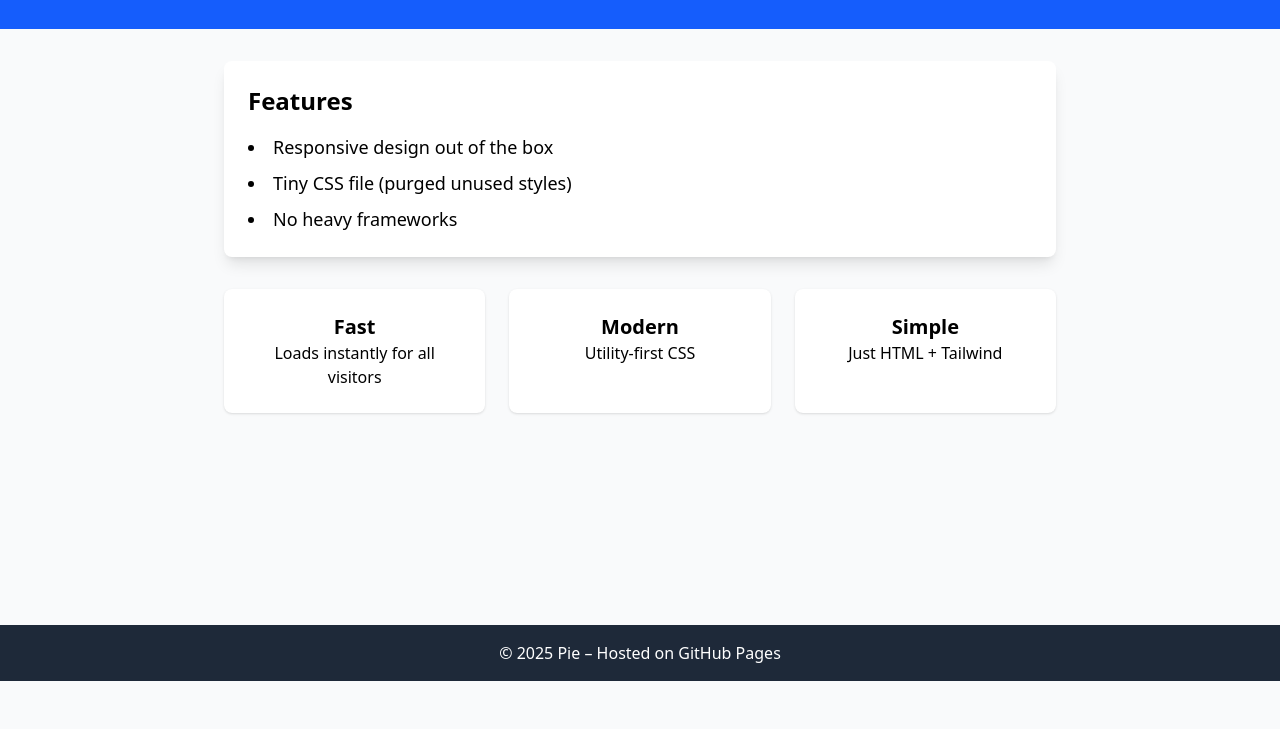
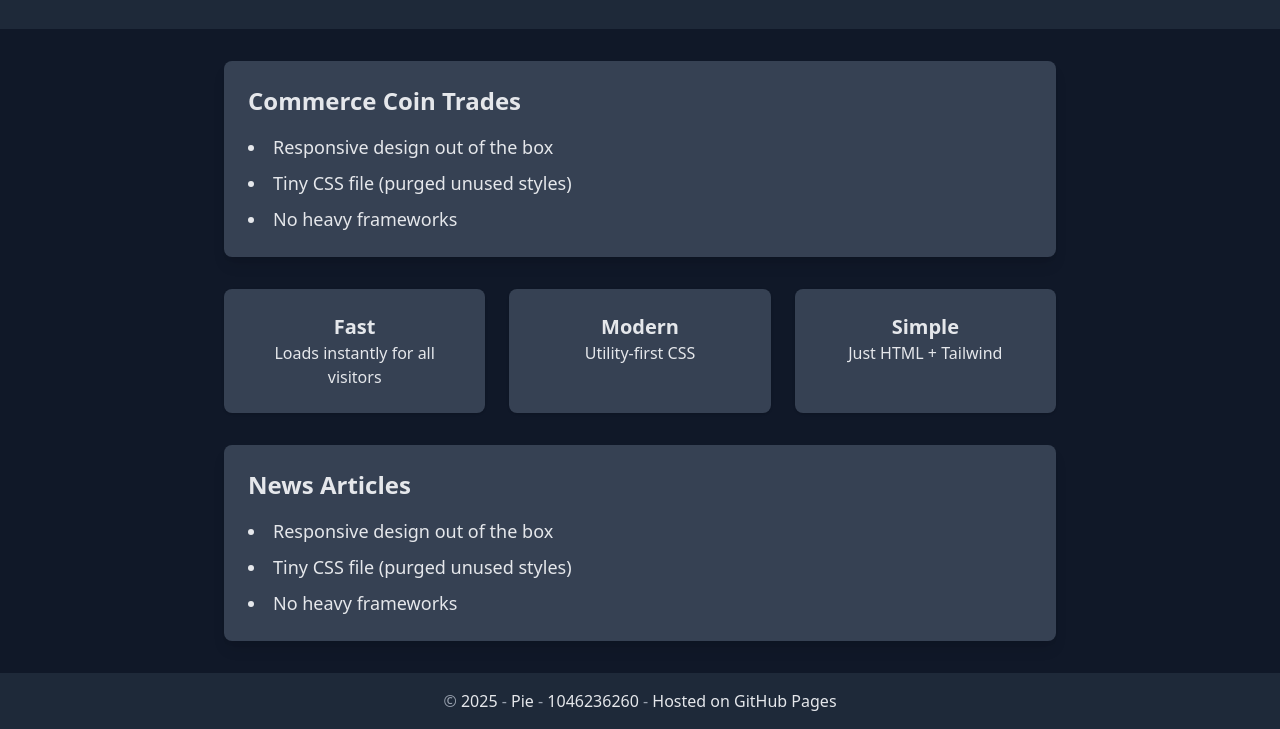
Before and after one commit to ftwpie/ftwpie.github.io, a plain HTML site: page index.html in a window 1280 px wide. Shown: the part 119-848 px from the top of the page. Before the commit the page ends 800 px from the top, so only its background shows below. Drawn offline with Linux system fonts and the light colour scheme.

Commit message:
one more

```diff
--- a/index.html
+++ b/index.html
@@ -8,17 +8,18 @@
   <!-- Link to the built, minified Tailwind CSS (super small!) -->
   <link href="./css/output.css" rel="stylesheet">
 </head>
-<body class="min-h-full bg-gray-50 flex flex-col items-center justify-center">
+<body class="min-h-full bg-gray-900 text-gray-200 flex flex-col items-center justify-center">
 
-  <header class="w-full bg-blue-600 text-white py-8 text-center">
+  <header class="w-full bg-gray-800 py-8 text-center">
     <h1 class="text-4xl font-bold">Where Winds Meet Tools</h1>
     <p class="mt-4 text-xl">Built with Tailwind CSS – fast and lightweight</p>
   </header>
 
   <main class="flex-1 max-w-4xl mx-auto p-8">
+
     <!-- Add your content here with Tailwind classes -->
-    <section class="bg-white shadow-lg rounded-lg p-6 mb-8">
-      <h2 class="text-2xl font-semibold mb-4">Features</h2>
+    <section class="bg-gray-700 shadow-lg rounded-lg p-6 mb-8">
+      <h2 class="text-2xl font-semibold mb-4">Commerce Coin Trades</h2>
       <ul class="list-disc list-inside space-y-2">
         <li class="text-lg">Responsive design out of the box</li>
         <li class="text-lg">Tiny CSS file (purged unused styles)</li>
@@ -27,28 +28,44 @@
     </section>
 
     <!-- Example card -->
-    <div class="grid grid-cols-1 md:grid-cols-3 gap-6">
-      <div class="bg-white shadow rounded-lg p-6 text-center">
+    <div class="grid grid-cols-1 md:grid-cols-3 gap-6 mb-8">
+      <div class="bg-gray-700 shadow rounded-lg p-6 text-center">
         <h3 class="text-xl font-bold">Fast</h3>
         <p>Loads instantly for all visitors</p>
       </div>
-      <div class="bg-white shadow rounded-lg p-6 text-center">
+      <div class="bg-gray-700 shadow rounded-lg p-6 text-center">
         <h3 class="text-xl font-bold">Modern</h3>
         <p>Utility-first CSS</p>
       </div>
-      <div class="bg-white shadow rounded-lg p-6 text-center">
+      <div class="bg-gray-700 shadow rounded-lg p-6 text-center">
         <h3 class="text-xl font-bold">Simple</h3>
         <p>Just HTML + Tailwind</p>
       </div>
     </div>
+
+    <!-- Add your content here with Tailwind classes -->
+    <section class="bg-gray-700 shadow-lg rounded-lg p-6">
+      <h2 class="text-2xl font-semibold mb-4">News Articles</h2>
+      <ul class="list-disc list-inside space-y-2">
+        <li class="text-lg">Responsive design out of the box</li>
+        <li class="text-lg">Tiny CSS file (purged unused styles)</li>
+        <li class="text-lg">No heavy frameworks</li>
+      </ul>
+    </section>
+
   </main>
 
-  <footer class="w-full bg-gray-800 text-white py-4 text-center">
-    <p>&copy; <span id="year"></span>
-    <script>
-        document.getElementById("year").textContent = new Date().getFullYear();
-    </script>
-    Pie – Hosted on GitHub Pages</p>
+  <footer class="w-full bg-gray-800 py-4 text-center">
+    <p>
+      <span class="text-gray-400">&copy;</span>
+      <span id="year"></span>
+      <script>
+          document.getElementById("year").textContent = new Date().getFullYear();
+      </script>
+      <span class="text-gray-400">-</span> Pie
+      <span class="text-gray-400">-</span> 1046236260
+      <span class="text-gray-400">-</span> Hosted on GitHub Pages
+    </p>
   </footer>
 
 </body>
```
Also changed, not shown: css/output.css, images/news/talk-to-du-gantang-then-meet-with-informant.png (added), images/trading/day-1-friday/day-1-fengs-tradehall-alt-items.png (added), images/trading/day-1-friday/day-1-price-bulletin-alt-item-1.png (added), images/trading/day-1-friday/day-1-price-bulletin-alt-item-2.png (added), images/trading/day-1-friday/day-1-price-bulletin-main-item.png (added), images/trading/day-1-friday/day-1-trade-commission-all-items-purchased-but-prices-not-yet-updated.png (added), images/trading/day-1-friday/day-1-trade-commission-main-item-average-price.png (added), images/trading/day-1-friday/day-1-trade-commission-main-item-remote-price.png (added), images/trading/day-2-saturday/day-2-price-bulletin-alt-item-no-price-movement.png (added), images/trading/day-2-saturday/day-2-price-bulletin-new-main-item-price-movement.png (added), images/trading/day-2-saturday/day-2-price-fluctuation-co-op-price-movement.png (added), images/trading/day-2-saturday/day-2-price-fluctuation-friend-price-new-item.png (added), 2 other files.
